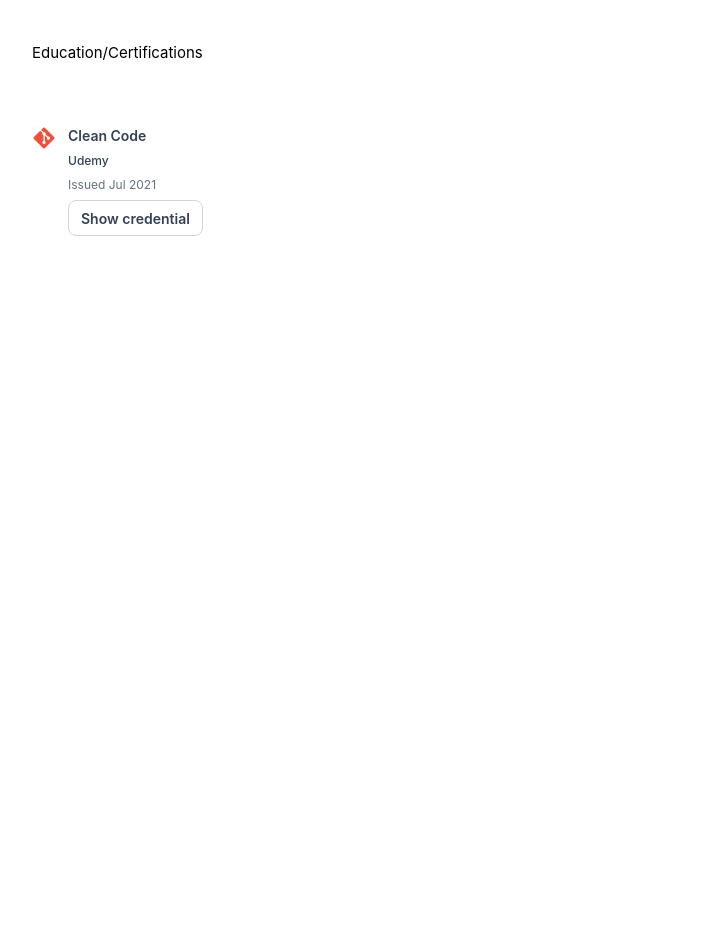
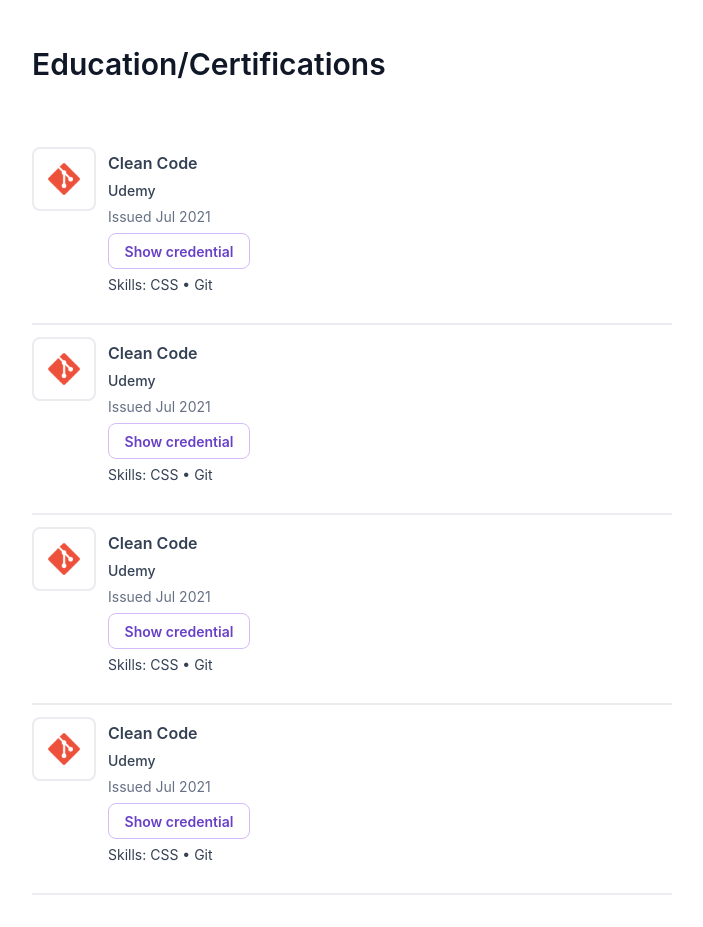
Before and after one commit to julianandreszb/vue-3-portfolio, a Vue app: page / in a window 1280 px wide. Shown: the part 1860-2787 px from the top of the page, without its empty margins (32-735 px from the left). Before the commit the page ends 2128 px from the top, so only its background shows below. Built offline with nearby package versions, Linux system fonts and the light colour scheme.

Commit message:
feat: AchievementCard.vue component

```diff
--- a/src/assets/styles/_flex.scss
+++ b/src/assets/styles/_flex.scss
@@ -13,6 +13,12 @@
   display: flex;
   flex-direction: column;
   gap: var(--spacing-md);
+}
+
+@mixin column-gap-12 {
+  display: flex;
+  flex-direction: column;
+  gap: var(--spacing-lg);
 }
 
 @mixin column-gap-16 {
--- a/src/assets/styles/base.scss
+++ b/src/assets/styles/base.scss
@@ -120,6 +120,9 @@
   /* Border primary (light mode) */
   --border-brand-solid: var(--colors-brand-600);
 
+  /* Border feature icon (light mode) */
+  --featured-icon-modern-border: var(--colors-gray-light-mode-200);
+
   /* Text color (light mode) */
   --text-primary: var(--colors-gray-light-mode-900);
   --text-secondary: var(--colors-gray-light-mode-700);
@@ -140,13 +143,21 @@
   --button-primary-border: var(--colors-brand-600);
   --button-primary-border_hover: var(--colors-brand-700);
 
-  /* Button secondary background (light mode)  */
+  /* Button secondary (light mode)  */
   --button-secondary-bg: var(--colors-base-white);
   --button-secondary-bg_hover: var(--colors-gray-light-mode-50);
   --button-secondary-fg: var(--colors-gray-light-mode-700);
   --button-secondary-fg_hover: var(--colors-gray-light-mode-800);
   --button-secondary-border: var(--colors-gray-light-mode-300);
   --button-secondary-border_hover: var(--colors-gray-light-mode-300);
+
+  /* Button secondary color (light mode)  */
+  --button-secondary-color-bg: var(--colors-base-white);
+  --button-secondary-color-bg_hover: var(--colors-brand-50);
+  --button-secondary-color-fg: var(--colors-brand-700);
+  --button-secondary-color-fg_hover: var(--colors-brand-800);
+  --button-secondary-color-border: var(--colors-brand-300);
+  --button-secondary-color-border_hover: var(--colors-brand-300);
 
 
   /* Button ternary foreground (light mode)  */
@@ -182,6 +193,9 @@
     /* Border primary (light mode) */
     --border-brand-solid: var(--colors-brand-500);
 
+    /* Border feature icon (dark mode) */
+    --featured-icon-modern-border: var(--colors-gray-dark-mode-700);
+
     /* Text color (dark mode) */
     --text-primary: var(--colors-gray-dark-mode-50);
     --text-secondary: var(--colors-gray-dark-mode-300);
@@ -202,13 +216,21 @@
     --button-primary-border: var(--colors-brand-600);
     --button-primary-border_hover: var(--colors-brand-700);
 
-    /* Button secondary background (light mode)  */
+    /* Button secondary (dark mode)  */
     --button-secondary-bg: var(--colors-gray-dark-mode-900);
     --button-secondary-bg_hover: var(--colors-gray-dark-mode-800);
     --button-secondary-fg: var(--colors-gray-dark-mode-300);
     --button-secondary-fg_hover: var(--colors-gray-dark-mode-100);
     --button-secondary-border: var(--colors-gray-dark-mode-700);
     --button-secondary-border_hover: var(--colors-gray-dark-mode-700);
+
+    /* Button secondary color (dark mode)  */
+    --button-secondary-color-bg: var(--colors-gray-dark-mode-900);
+    --button-secondary-color-bg_hover: var(--colors-gray-dark-mode-800);
+    --button-secondary-color-fg: var(--colors-gray-dark-mode-300);
+    --button-secondary-color-fg_hover: var(--colors-gray-dark-mode-100);
+    --button-secondary-color-border: var(--colors-gray-dark-mode-700);
+    --button-secondary-color-border_hover: var(--colors-gray-dark-mode-700);
 
     /* Button ternary foreground (dark mode)  */
     --button-tertiary-fg: var(--colors-gray-dark-mode-400);
--- /dev/null
+++ b/src/components/SectionDivider.vue
@@ -0,0 +1,12 @@
+<script lang="ts" setup></script>
+
+<template>
+  <section class="section-divider"></section>
+</template>
+
+<style lang="scss" scoped>
+.section-divider {
+  border-bottom: 2px solid var(--border-secondary);
+  max-width: 64rem;
+}
+</style>
--- a/src/components/VueButton.vue
+++ b/src/components/VueButton.vue
@@ -50,14 +50,23 @@
 }
 
 .btn-secondary {
-  background-color: var(--button-secondary-bg);
-  color: var(--button-secondary-fg);
-  border: 0.1rem solid var(--button-secondary-border);
+  background-color: var(--button-secondary-color-bg);
+  color: var(--button-secondary-color-fg);
+  border: 0.1rem solid var(--button-secondary-color-border);
 
   &:hover {
-    background-color: var(--button-secondary-bg_hover);
-    color: var(--button-secondary-fg_hover);
-    border: 0.1rem solid var(--button-secondary-border_hover);
+    background-color: var(--button-secondary-color-bg_hover);
+    color: var(--button-secondary-color-fg_hover);
+    border: 0.1rem solid var(--button-secondary-color-border_hover);
+  }
+
+  &:focus {
+    background-color: var(--button-secondary-color-bg_hover);
+    color: var(--button-secondary-color-fg_hover);
+    border: 0.1rem solid var(--button-secondary-color-border);
+    box-shadow:
+      0 0 0 0.2rem var(--border-brand-solid),
+      0 0 0 0.6rem color-mix(in srgb, var(--bg-brand-primary) 50%, transparent);
   }
 }
 
--- /dev/null
+++ b/src/components/achievements/AchievementCard.vue
@@ -0,0 +1,110 @@
+<script lang="ts" setup>
+import VueButton from '@/components/VueButton.vue'
+</script>
+
+<template>
+  <article class="achievement-card">
+    <img alt="Git Icon" class="achievement-icon" src="@/assets/icons/iconGit.png" />
+    <div class="achievement-text-container">
+      <h2 class="achievement-heading">Clean Code</h2>
+      <h3 class="achievement-subheading">Udemy</h3>
+      <h3 class="achievement-subheading-date-range">Issued Jul 2021</h3>
+      <VueButton
+        class="achievement-show-credential-button"
+        hierarchy="Secondary color"
+        size="sm"
+        state="Default"
+        >Show credential</VueButton
+      >
+      <p class="achievement-skills-text">
+        <span class="achievement-skills-label">Skills: </span>CSS • Git
+      </p>
+    </div>
+  </article>
+</template>
+
+<style lang="scss" scoped>
+@use 'src/assets/styles/flex';
+@use 'src/assets/styles/text-styles';
+
+.achievement-card {
+  container-type: inline-size;
+  @include flex.row-gap-12;
+}
+
+.achievement-icon {
+  padding-block: var(--spacing-md);
+  padding-inline: var(--spacing-md);
+  width: var(--spacing-6xl);
+  height: var(--spacing-6xl);
+  border: var(--spacing-xxs) solid var(--featured-icon-modern-border);
+  border-radius: var(--radius-md);
+}
+
+.achievement-heading {
+  @include text-styles.text-sm-semibold;
+  color: var(--text-secondary);
+}
+
+.achievement-subheading {
+  @include text-styles.text-xs-medium;
+  color: var(--text-secondary);
+}
+
+.achievement-subheading-date-range {
+  @include text-styles.text-xs-regular;
+  color: var(--text-quaternary);
+}
+
+.achievement-show-credential-button {
+  width: 13.8rem;
+}
+
+.achievement-text-container {
+  @include flex.column-gap-6;
+  padding-block: var(--spacing-xs) var(--spacing-xl);
+}
+
+.achievement-skills-label {
+  @include text-styles.text-xs-semibold;
+  color: var(--text-secondary);
+}
+
+.achievement-skills-text {
+  @include text-styles.text-xs-regular;
+  color: var(--text-secondary);
+}
+
+@container (min-width: 768px) {
+  .achievement-icon {
+    padding-block: var(--spacing-lg);
+    padding-inline: var(--spacing-lg);
+    width: var(--spacing-7xl);
+    height: var(--spacing-7xl);
+  }
+
+  .achievement-heading {
+    @include text-styles.text-md-semibold;
+  }
+
+  .achievement-subheading {
+    @include text-styles.text-sm-medium;
+  }
+
+  .achievement-subheading-date-range {
+    @include text-styles.text-sm-regular;
+  }
+
+  .achievement-show-credential-button {
+    width: 14.2rem;
+  }
+
+  .achievement-skills-text {
+    @include text-styles.text-sm-regular;
+  }
+
+  .achievement-skills-label {
+    @include text-styles.text-sm-regular;
+  }
+}
+</style>
--- a/src/components/portfolio/BlogCard.vue
+++ b/src/components/portfolio/BlogCard.vue
@@ -3,7 +3,7 @@
 </script>
 
 <template>
-  <section class="card">
+  <article class="card">
     <img :src="imageCard" alt="" class="card-image" />
     <div class="card-content">
       <div class="card-text-container">
@@ -20,7 +20,7 @@
         <li class="badge">Laravel</li>
       </ul>
     </div>
-  </section>
+  </article>
 </template>
 
 <style lang="scss" scoped>
--- a/src/views/TheAchievementsSection.vue
+++ b/src/views/TheAchievementsSection.vue
@@ -1,23 +1,20 @@
 <script lang="ts" setup>
-import iconGitPath from '@/assets/icons/iconGit.png'
-import VueButton from '@/components/VueButton.vue'
+import AchievementCard from '@/components/achievements/AchievementCard.vue'
+import SectionDivider from '@/components/SectionDivider.vue'
 </script>
 
 <template>
   <section class="section-container achievements">
-    <h2 class="portfolio-heading">Education/Certifications</h2>
-    <section>
-      <article class="achievement-card">
-        <img :src="iconGitPath" alt="Git Icon" class="achievement-icon" />
-        <div class="achievement-text-container">
-          <h2 class="achievement-heading">Clean Code</h2>
-          <h3 class="achievement-subheading">Udemy</h3>
-          <h3 class="achievement-subheading-date-range">Issued Jul 2021</h3>
-          <VueButton hierarchy="Secondary color" size="sm" state="Default"
-            >Show credential</VueButton
-          >
-        </div>
-      </article>
+    <h2 class="achievements-heading">Education/Certifications</h2>
+    <section class="achievements-cards-container">
+      <AchievementCard />
+      <SectionDivider />
+      <AchievementCard />
+      <SectionDivider />
+      <AchievementCard />
+      <SectionDivider />
+      <AchievementCard />
+      <SectionDivider />
     </section>
   </section>
 </template>
@@ -26,29 +23,12 @@
 @use 'src/assets/styles/flex';
 @use 'src/assets/styles/text-styles';
 
-.achievement-icon {
-  height: 2.4rem;
-}
-.achievement-card {
-  @include flex.row-gap-12;
+.achievements-heading {
+  @include text-styles.display-sm-semibold;
+  color: var(--text-primary);
 }
 
-.achievement-heading {
-  @include text-styles.text-sm-semibold;
-  color: var(--text-secondary);
-}
-
-.achievement-subheading {
-  @include text-styles.text-xs-medium;
-  color: var(--text-secondary);
-}
-
-.achievement-subheading-date-range {
-  @include text-styles.text-xs-regular;
-  color: var(--text-quaternary);
-}
-
-.achievement-text-container {
-  @include flex.column-gap-6;
+.achievements-cards-container {
+  @include flex.column-gap-12;
 }
 </style>
```
